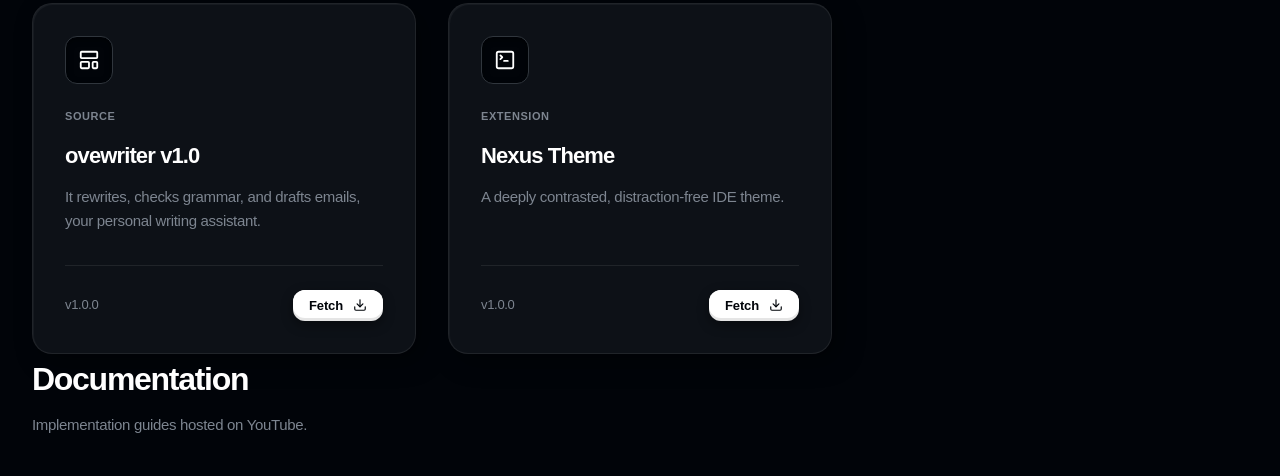
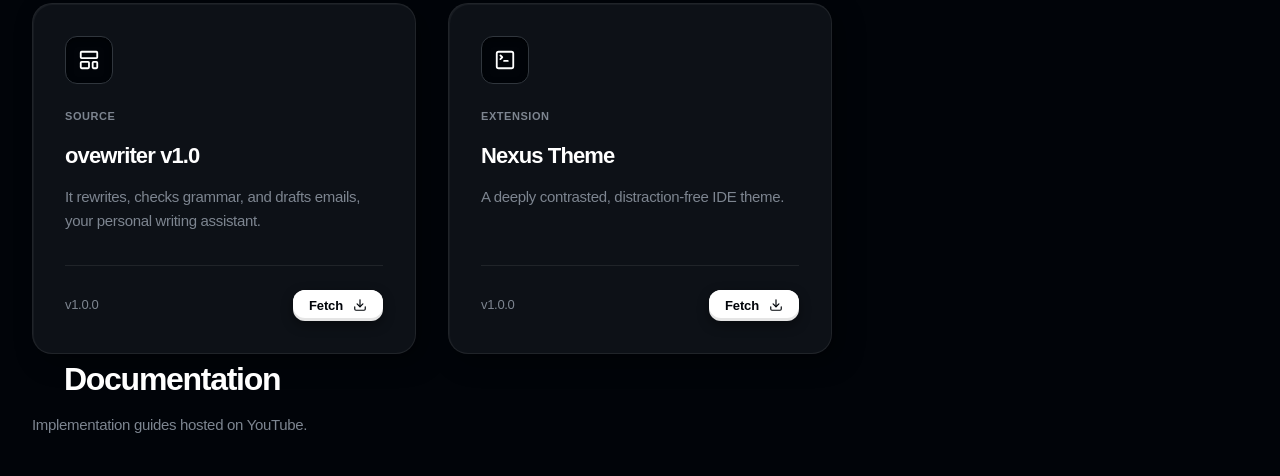
Before and after one commit to eldhosajugittttt/uniove-app, a plain HTML site: page index.html in a window 1280 px wide. Shown: the part 820-1296 px from the top of the page. Drawn offline with nearby package versions, Linux system fonts and the light colour scheme; a web font is replaced by a local one.

Commit message:
Update section title in index.html

```diff
--- a/index.html
+++ b/index.html
@@ -324,7 +324,7 @@
         <section id="tutorials" class="container fade-in-up" style="animation-delay: 0.2s;">
             <div class="section-header">
                 <div>
-                    <h2 class="section-title">Documentation</h2>
+                    <h2 class="section-title"><p>       </p> <p>       </p> Documentation</h2>
                     <p style="color: var(--text-muted); margin-top: 8px; font-size: 15px;">Implementation guides hosted on YouTube.</p>
                 </div>
             </div>
```
